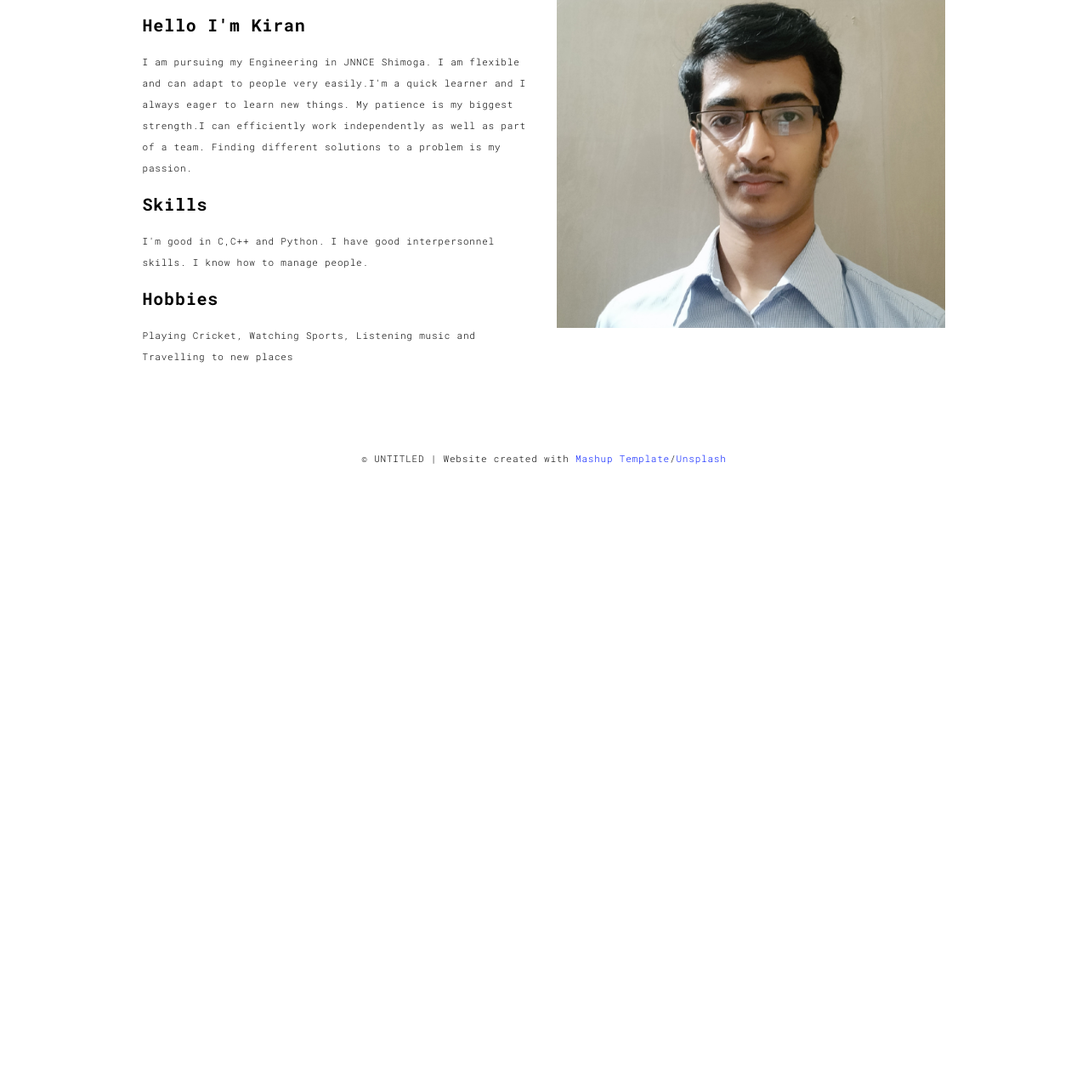
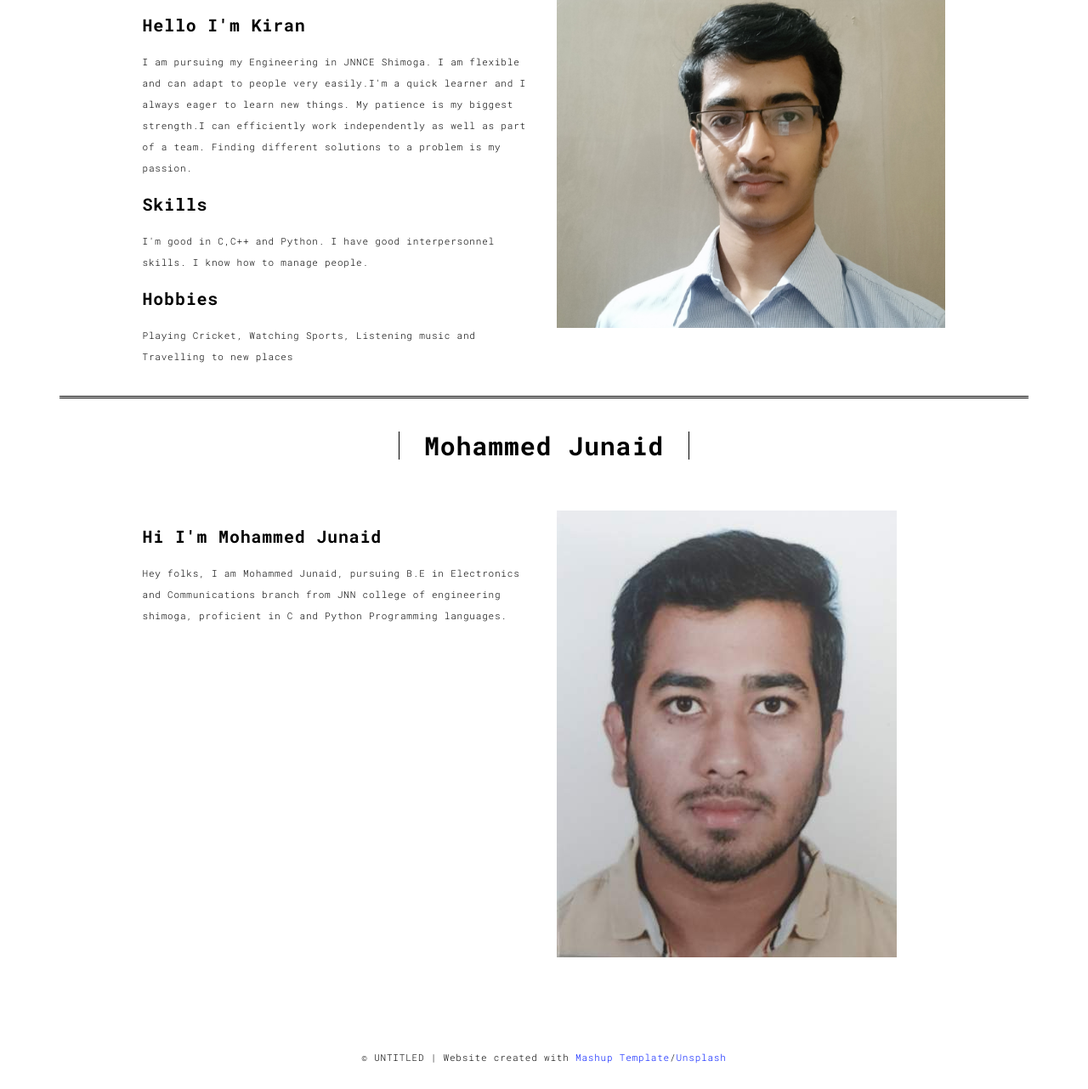
Before and after one commit to JNNCE-EC-I13/Portfolio, a Flask app: page /about.html in a window 1280 px wide. Shown: the part 1842-3124 px from the top of the page at 85% size. Before the commit the page ends 2389 px from the top, so only its background shows below. Run offline with Flask 2, Linux system fonts and the light colour scheme; some libraries are stand-ins or nearby versions.

Commit message:
added new member

```diff
--- a/server.py
+++ b/server.py
@@ -7,7 +7,6 @@ app = Flask(__name__)
 def home():
 	return render_template("index.html")
 
-
 @app.route('/<string:page_name>')
 def rand(page_name):
 	return render_template(page_name)
@@ -15,9 +14,8 @@ def rand(page_name):
 @app.route('/htmlcssjavascriptwork.html', methods=["GET"])
 def pageChange():
 	page = request.args.get('page')
-	print(page)
+	#print(page)
 	return render_template("htmlcssjavascriptwork.html", page=page)
-
 
 @app.route('/submit_form', methods=["POST"])
 def submit():
--- a/templates/about.html
+++ b/templates/about.html
@@ -158,6 +158,31 @@
               </div>
             </div>
           </div>
+
+          <hr style="border: 19;
+          border-top: 3px double rgb(0, 0, 0);
+          height: 1px;
+          padding: 0;
+          color: rgb(0, 0, 0);">
+
+          <div class="section-container-spacer text-center">
+            <h2 class="h2">Mohammed Junaid</h2>
+          </div>
+          <div class="row">
+            <div class="col-md-10 col-md-offset-1">
+              <div class="row">
+                <div class="col-xs-12 col-md-6">
+                  <h3>Hi I'm Mohammed Junaid</h3>
+                  <p>Hey folks, I am Mohammed Junaid, pursuing B.E in Electronics and Communications branch from JNN college of engineering shimoga, proficient in C and Python Programming languages. </p>
+                </div>
+                <div class="col-xs-12 col-md-6">
+                  <img src="./static/assets/images/junaid.jpeg" class="img-responsive" alt="">
+                </div>
+              </div>
+            </div>
+          </div>
+        <br>
+
        </div>
       </div>
     </div>
```
Also changed, not shown: static/assets/images/junaid.jpeg (added).
